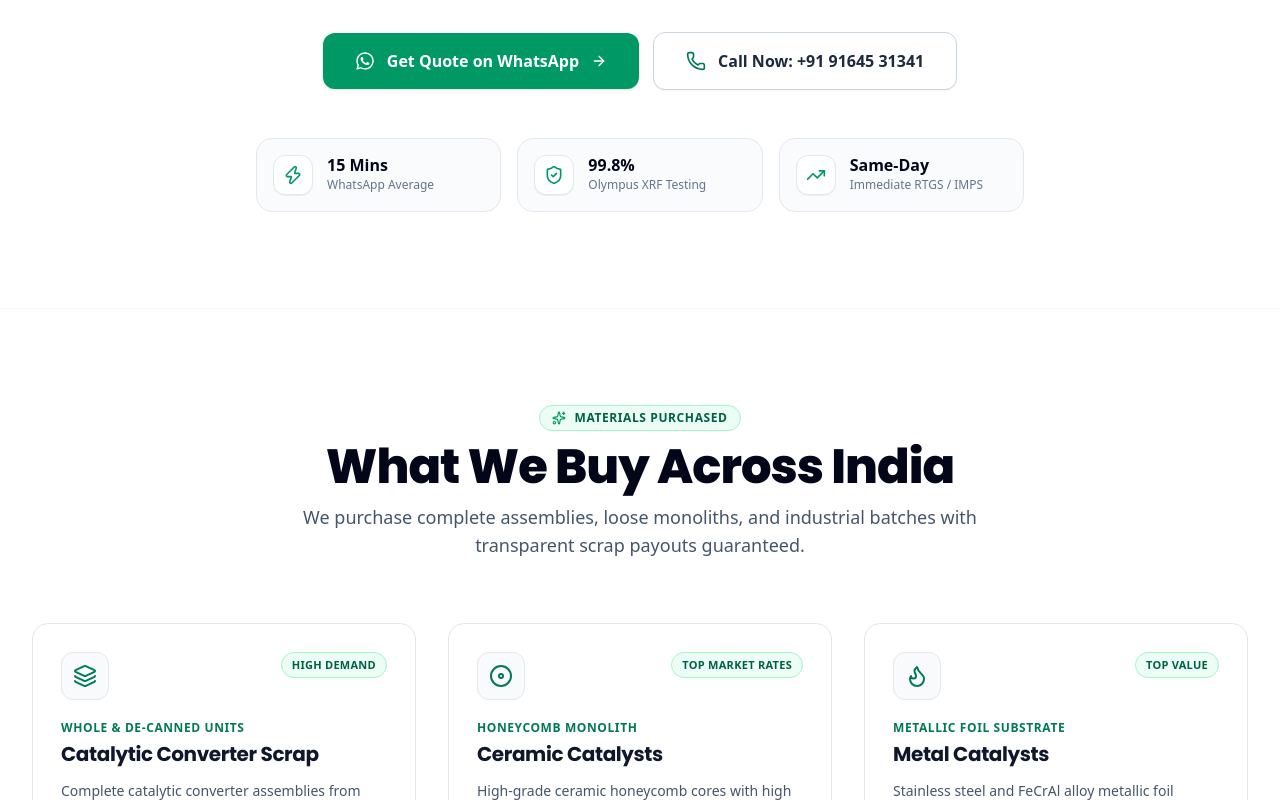
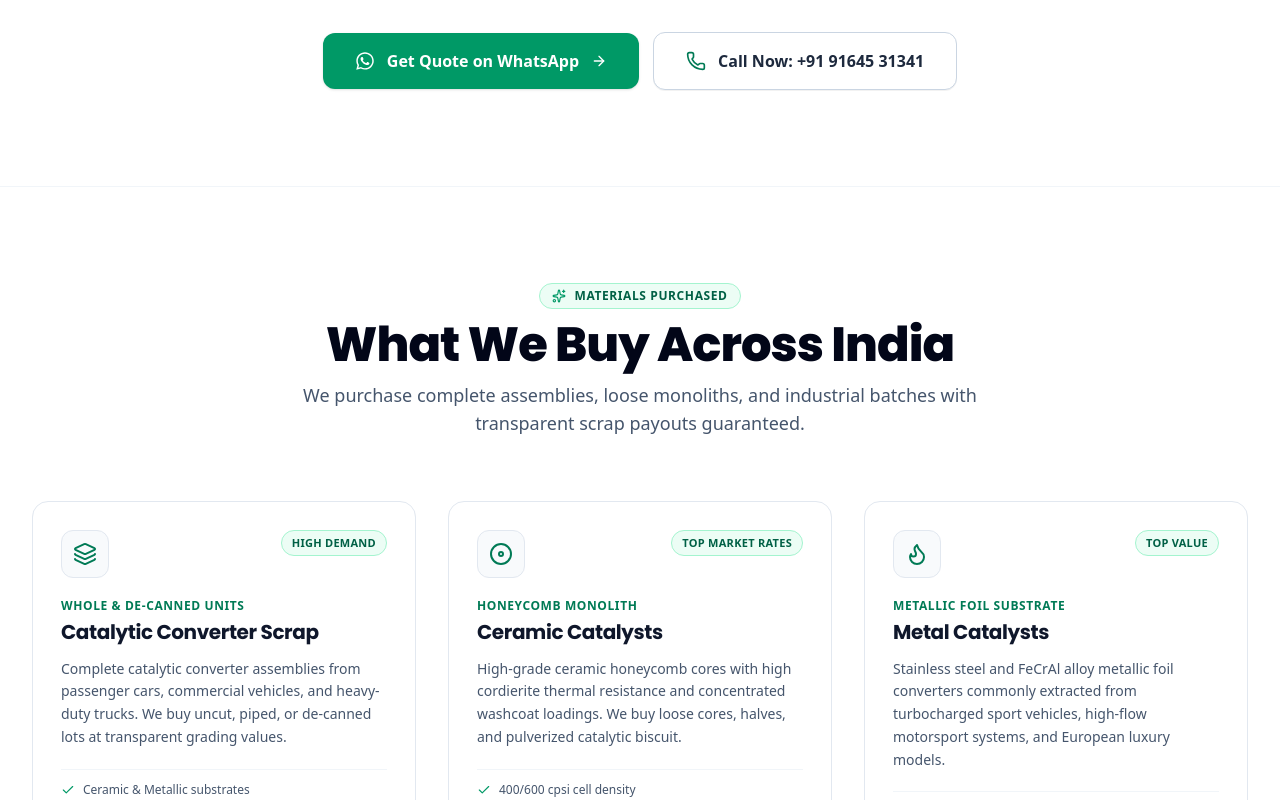
Before and after one commit to ideal-metal-exports/Idealimportexports, a Next.js app: page / in a window 1280 px wide. Shown: the part 1240-2040 px from the top of the page. Built offline with nearby package versions, Linux system fonts and the light colour scheme.

Commit message:
feat: remove top highlight stats cards, contact whatsapp desk card, and call button from cta

```diff
--- a/src/components/Contact.tsx
+++ b/src/components/Contact.tsx
@@ -81,36 +81,9 @@
         </div>
 
         {/* Contact Cards Grid */}
-        <div className="grid grid-cols-1 md:grid-cols-2 lg:grid-cols-4 gap-6 mb-14">
+        <div className="grid grid-cols-1 md:grid-cols-3 gap-6 mb-14">
 
-          {/* Card 1: WhatsApp */}
-          <a
-            href={COMPANY.whatsappUrl}
-            target="_blank"
-            rel="noopener noreferrer"
-            className="p-6 rounded-2xl bg-white border border-slate-200 shadow-2xs hover:border-emerald-500 hover:shadow-xs transition-all duration-200 flex flex-col justify-between group cursor-pointer"
-          >
-            <div>
-              <div className="w-12 h-12 rounded-xl bg-emerald-50 text-emerald-700 border border-emerald-200 flex items-center justify-center mb-4 group-hover:bg-emerald-600 group-hover:text-white transition-all">
-                <FaWhatsapp className="w-6 h-6" />
-              </div>
-              <span className="text-xs font-bold text-emerald-700 uppercase tracking-wider block mb-1">
-                Instant Chat (15 Mins)
-              </span>
-              <h3 className="text-lg font-bold text-slate-900 font-poppins mb-1">
-                WhatsApp Desk
-              </h3>
-              <p className="text-xs text-slate-500 leading-relaxed">
-                Send photos of converter codes directly for fast valuation.
-              </p>
-            </div>
-            <div className="mt-4 pt-3 border-t border-slate-100 font-bold text-sm text-emerald-700 flex items-center justify-between">
-              <span>+91 91645 31341</span>
-              <ArrowRight className="w-4 h-4 group-hover:translate-x-1 transition-transform" />
-            </div>
-          </a>
-
-          {/* Card 2: Phone */}
+          {/* Card 1: Phone */}
           <a
             href={`tel:${COMPANY.phoneRaw}`}
             className="p-6 rounded-2xl bg-white border border-slate-200 shadow-2xs hover:border-emerald-500 hover:shadow-xs transition-all duration-200 flex flex-col justify-between group"
--- a/src/components/HeroOverview.tsx
+++ b/src/components/HeroOverview.tsx
@@ -5,10 +5,7 @@
 import {
   Phone,
   CheckCircle2,
-  ArrowRight,
-  ShieldCheck,
-  Zap,
-  TrendingUp
+  ArrowRight
 } from "lucide-react";
 import { FaWhatsapp } from "react-icons/fa";
 import { COMPANY } from "@/data/company";
@@ -18,12 +15,6 @@
     "NABL Certified Assay",
     "Instant RTGS / IMPS Bank Transfer",
     "Pan-India Pickup (All 28 States)",
-  ];
-
-  const quickStats = [
-    { label: "Quote Speed", value: "15 Mins", sub: "WhatsApp Average", icon: Zap },
-    { label: "Assay Accuracy", value: "99.8%", sub: "Olympus XRF Testing", icon: ShieldCheck },
-    { label: "Bank Settlement", value: "Same-Day", sub: "Immediate RTGS / IMPS", icon: TrendingUp },
   ];
 
   return (
@@ -72,13 +63,13 @@
           ))}
         </motion.div>
 
-        {/* Call to Action Buttons */}
+          {/* Call to Action Buttons */}
         <motion.div
           initial={{ opacity: 0, y: 15 }}
           whileInView={{ opacity: 1, y: 0 }}
           viewport={{ once: true }}
           transition={{ duration: 0.6, delay: 0.2 }}
-          className="flex flex-col sm:flex-row items-stretch sm:items-center justify-center gap-3.5 w-full sm:w-auto mb-12"
+          className="flex flex-col sm:flex-row items-stretch sm:items-center justify-center gap-3.5 w-full sm:w-auto"
         >
           {/* WhatsApp Button */}
           <a
@@ -102,37 +93,6 @@
           </a>
         </motion.div>
 
-        {/* 3 Clean Highlight Cards */}
-        <motion.div
-          initial={{ opacity: 0, y: 15 }}
-          whileInView={{ opacity: 1, y: 0 }}
-          viewport={{ once: true }}
-          transition={{ duration: 0.6, delay: 0.25 }}
-          className="grid grid-cols-1 sm:grid-cols-3 gap-4 w-full max-w-3xl"
-        >
-          {quickStats.map((item, idx) => {
-            const Icon = item.icon;
-            return (
-              <div
-                key={idx}
-                className="bg-slate-50/70 border border-slate-200 rounded-2xl p-4 flex items-center space-x-3.5 text-left"
-              >
-                <div className="w-10 h-10 rounded-xl bg-white border border-slate-200 flex items-center justify-center shrink-0 shadow-2xs">
-                  <Icon className="w-5 h-5 text-emerald-600" />
-                </div>
-                <div>
-                  <div className="text-base font-bold text-slate-950 font-poppins leading-none">
-                    {item.value}
-                  </div>
-                  <div className="text-xs text-slate-500 font-medium mt-1">
-                    {item.sub}
-                  </div>
-                </div>
-              </div>
-            );
-          })}
-        </motion.div>
-
       </div>
     </section>
   );
--- a/src/components/WhatsAppCTA.tsx
+++ b/src/components/WhatsAppCTA.tsx
@@ -4,7 +4,6 @@
 import {
   Clock,
   ArrowRight,
-  PhoneCall,
   ShieldCheck
 } from "lucide-react";
 import { FaWhatsapp } from "react-icons/fa";
@@ -84,16 +83,6 @@
               <span>Get Instant Quote on WhatsApp</span>
               <ArrowRight className="w-4 h-4 group-hover:translate-x-1 transition-transform" />
             </a>
-
-            {/* Direct Call Button */}
-            <a
-              href={`tel:${COMPANY.phoneRaw}`}
-              className="w-full sm:w-auto flex items-center justify-center space-x-2.5 px-6 py-4 rounded-xl bg-white hover:bg-slate-100 text-slate-800 border border-slate-300 font-semibold text-base transition-colors"
-            >
-              <PhoneCall className="w-4 h-4 text-emerald-700" />
-              <span>Call: {COMPANY.phone}</span>
-            </a>
-
           </div>
 
           {/* Bottom Trust Notice */}
```
